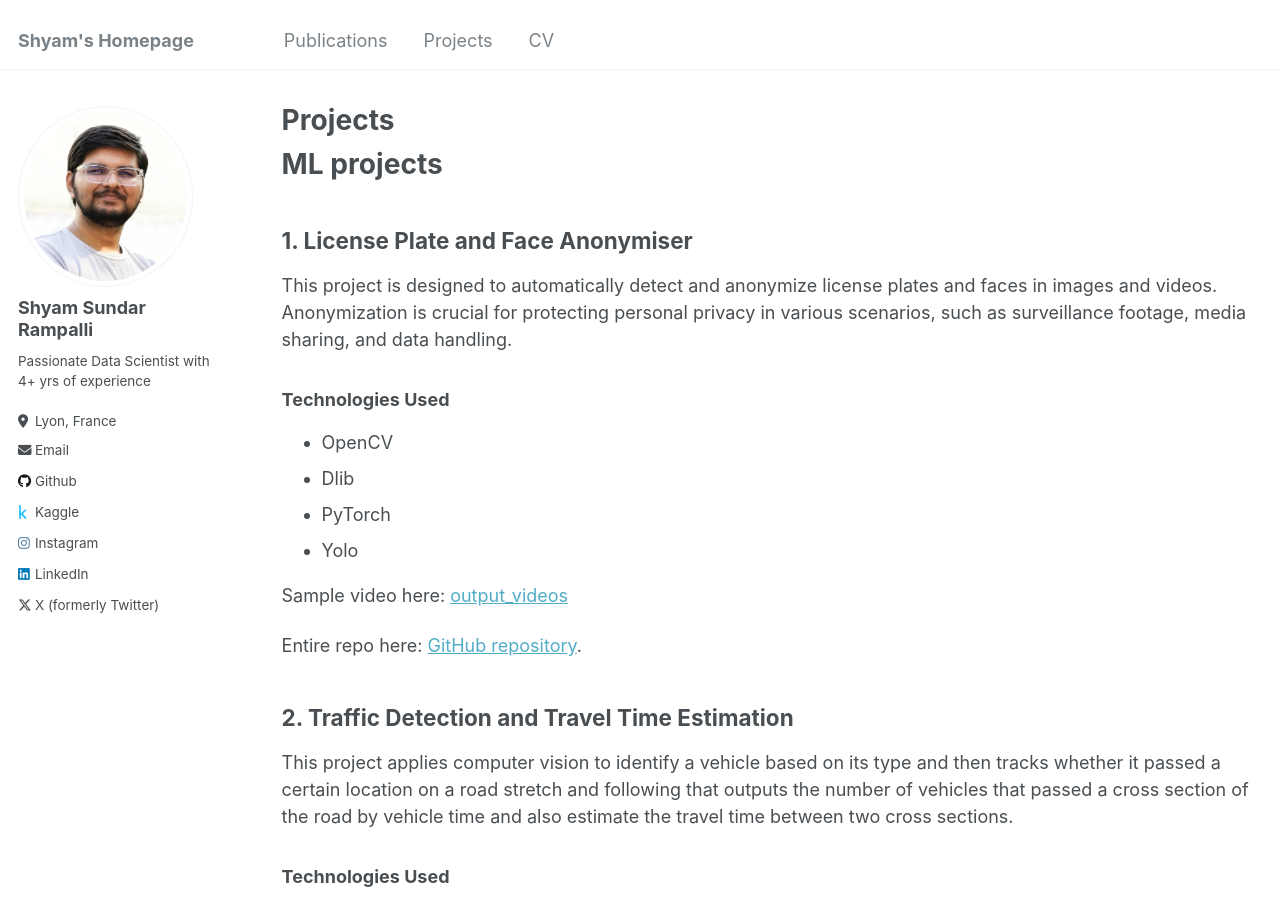
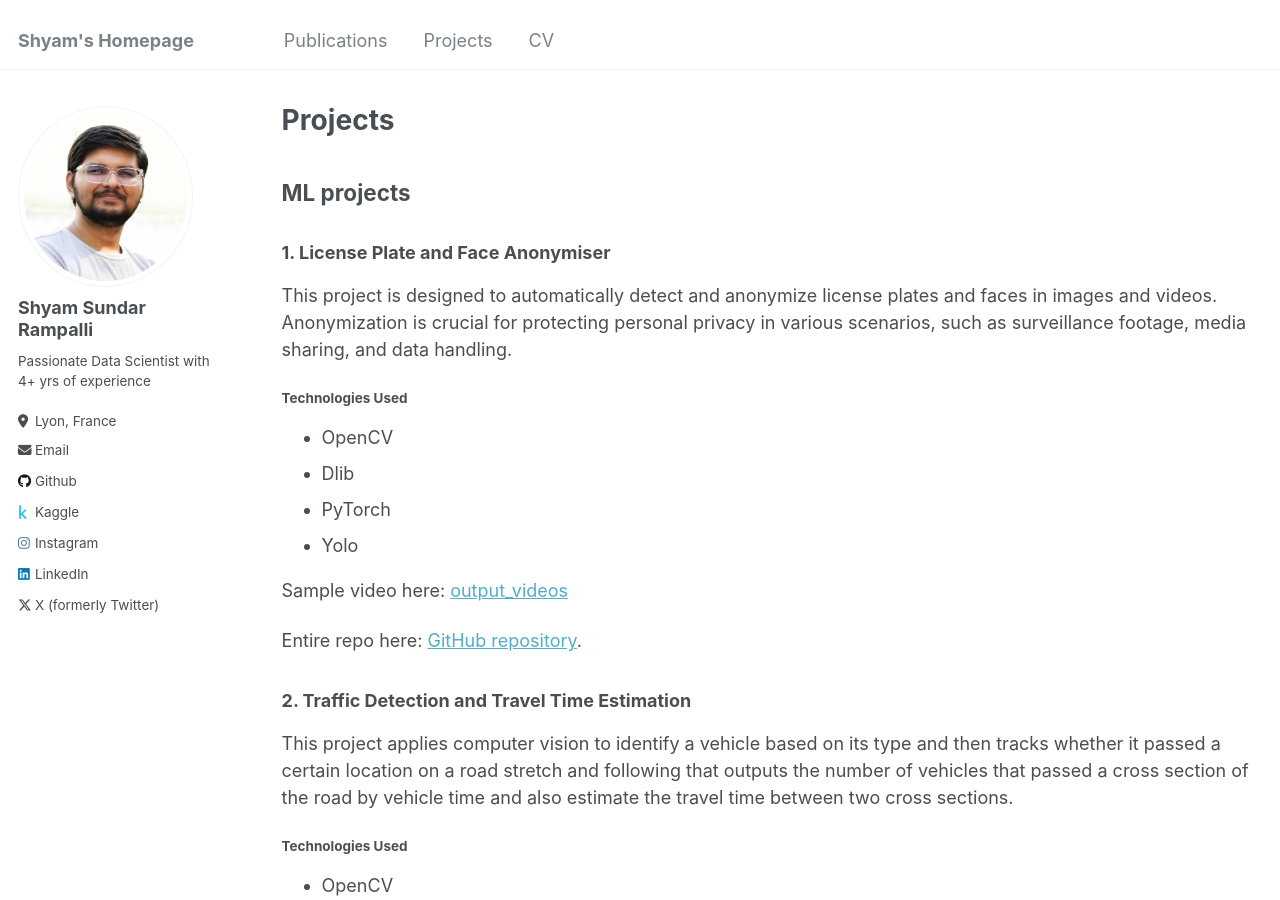
Before and after one commit to rampallishyam/rampallishyam.github.io, a Jekyll site: the page built from _pages/projects.md, in a window 1280 px wide and 900 px high. Built offline with Jekyll 4.4.1, drawn with Linux system fonts in a browser that asks for light colours.

```diff
--- a/_pages/projects.md
+++ b/_pages/projects.md
@@ -4,13 +4,13 @@ title: "Projects"
 permalink: /projects/
 author_profile: true
 ---
-# ML projects
+## ML projects
 
-## 1. License Plate and Face Anonymiser
+### 1. License Plate and Face Anonymiser
 
 This project is designed to automatically detect and anonymize license plates and faces in images and videos. Anonymization is crucial for protecting personal privacy in various scenarios, such as surveillance footage, media sharing, and data handling.
 
-### Technologies Used
+#### Technologies Used
 
 - OpenCV
 - Dlib
@@ -21,11 +21,11 @@ Sample video here: [output_videos](https://github.com/rampallishyam/License-plat
 
 Entire repo here: [GitHub repository](https://github.com/rampallishyam/License-plate-and-face-anonymiser).
 
-## 2. Traffic Detection and Travel Time Estimation
+### 2. Traffic Detection and Travel Time Estimation
 
 This project applies computer vision to identify a vehicle based on its type and then tracks whether it passed a certain location on a road stretch and following that outputs the number of vehicles that passed a cross section of the road by vehicle time and also estimate the travel time between two cross sections.
 
-### Technologies Used
+#### Technologies Used
 
 - OpenCV
 - ByteTrack
@@ -35,34 +35,34 @@ This project applies computer vision to identify a vehicle based on its type and
 Entire repo here: [GitHub repository](https://github.com/rampallishyam/License-plate-and-face-anonymiser).
 
 
-## 3. KNN classifier for cancer diagnosis data
+### 3. KNN classifier for cancer diagnosis data
 
 With an accuracy of 0.956 and an F1-score of 0.943, this KNN classifer classifies cancer diagnosis data whether it is malignant or benignant based on parameters such as radius_mean, perimeter_se, are_se, etc.
 
-### Technologies Used
+#### Technologies Used
 
 - scikit-learn
 
 Entire repo here: [GitHub repository](https://github.com/rampallishyam/KNN-on-cancer-diagnosis-data/tree/main).
 
-## 4. KNN classifier for diabetes data
+### 4. KNN classifier for diabetes data
 
  This KNN classifer classifies whether a patient has diabetes or not based on the number of pregnancies, glucose, blood pressure, skin thickness, insulin, BMI and diabetes pedigree function and age.
 
-### Technologies Used
+#### Technologies Used
 
 - scikit-learn
 
 Entire repo here: [GitHub repository](https://github.com/rampallishyam/KNearestNeighbour-Classification-on-diabetes-data).
 
 
-# Other Projects
+## Other Projects
 
-## 1. Minesweeper with Tkinter
+### 1. Minesweeper with Tkinter
 
  Created minesweeper with tkinter. This project is intended to be a learning exercise for object oriented programming.
 
-### Technologies Used
+#### Technologies Used
 
 - tkinter
 
```
